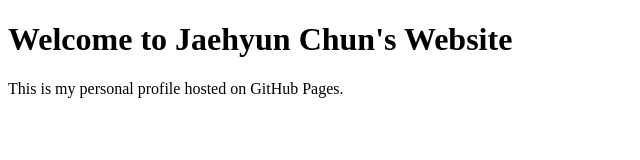
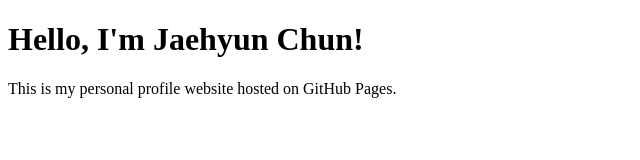
Before and after one commit to JaehyunChun/Jaehyunchun.github.io, a plain HTML site: page index.html in a window 1280 px wide. Shown: the whole page, without its empty margins (0-640 px from the left). Drawn offline with Linux system fonts and the light colour scheme.

Commit message:
Update homepage text and title

```diff
--- a/index.html
+++ b/index.html
@@ -2,10 +2,10 @@
 <html lang="en">
 <head>
   <meta charset="UTF-8">
-  <title>Jaehyun Chun's Portfolio</title>
+  <title>Jaehyun Chun's Website</title>
 </head>
 <body>
-  <h1>Welcome to Jaehyun Chun's Website</h1>
-  <p>This is my personal profile hosted on GitHub Pages.</p>
+  <h1>Hello, I'm Jaehyun Chun!</h1>
+  <p>This is my personal profile website hosted on GitHub Pages.</p>
 </body>
 </html>
```
